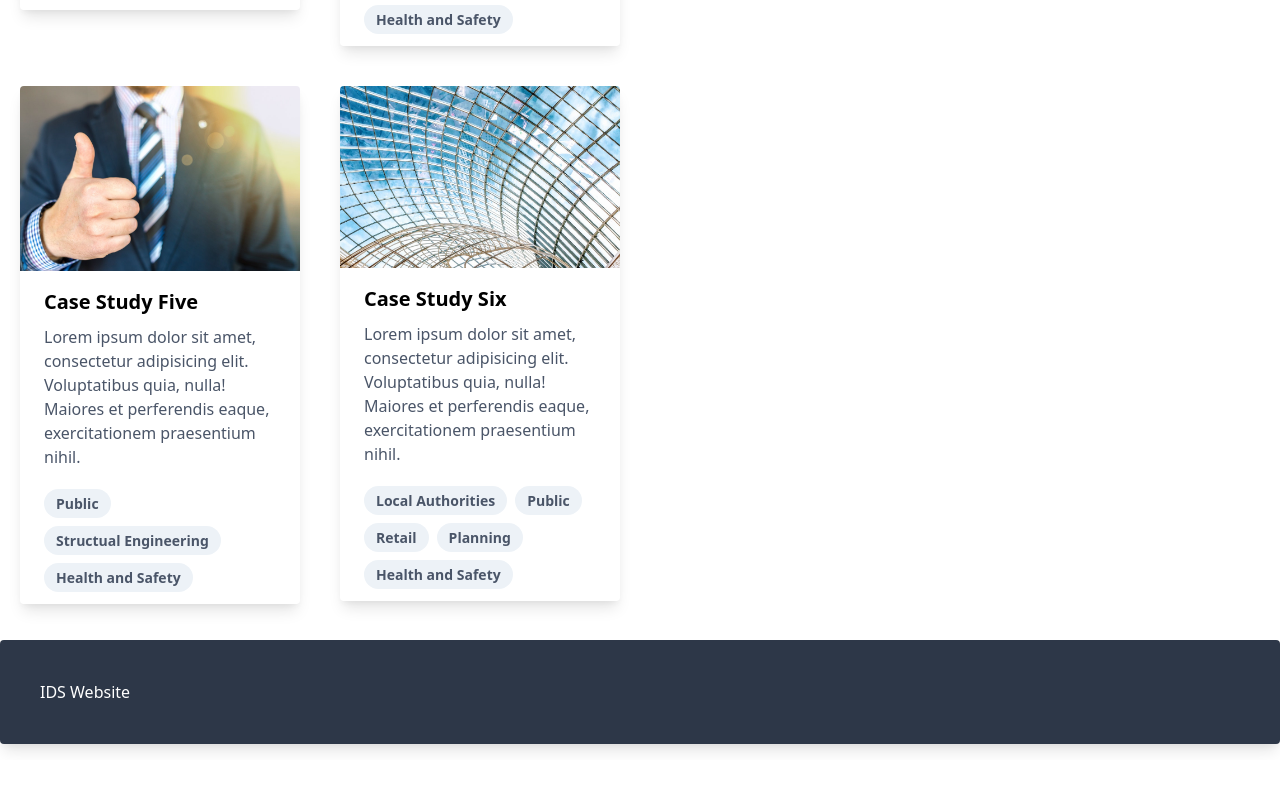
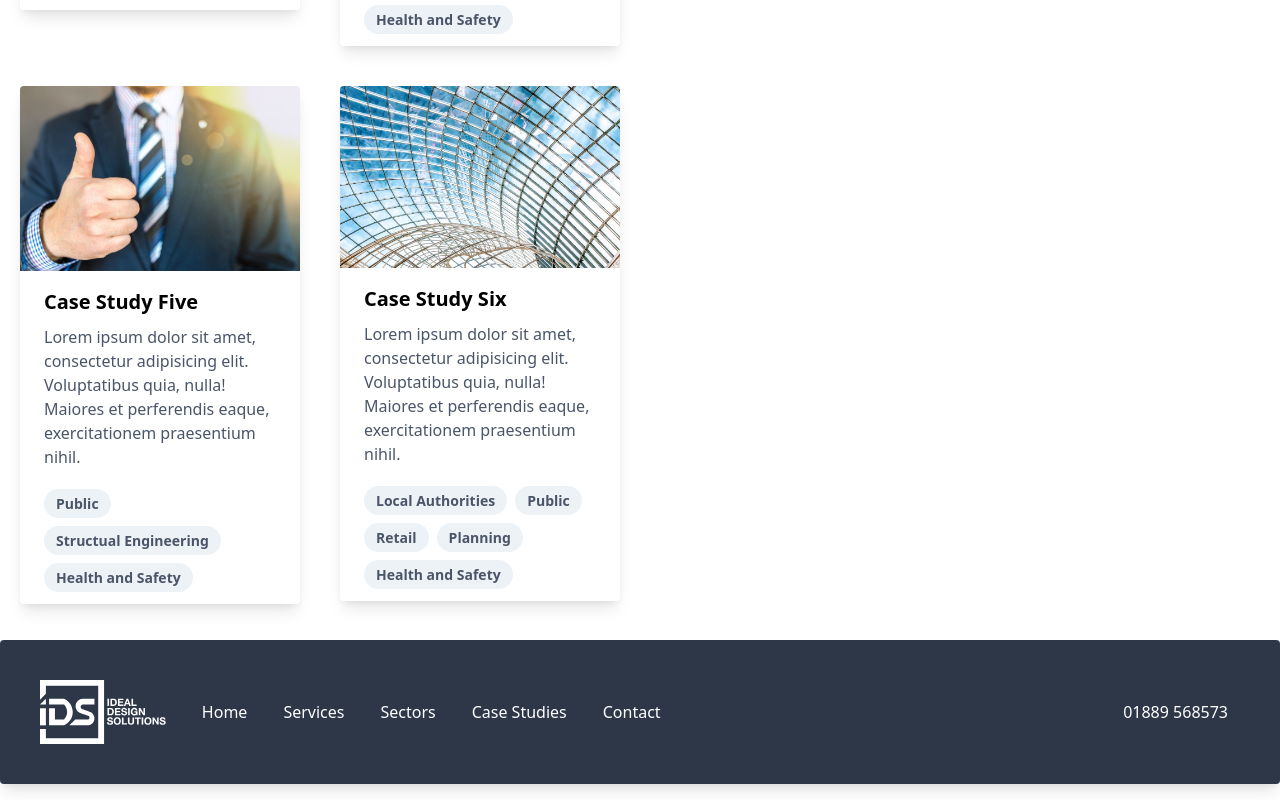
Before and after one commit to stevenalanwilson/ids-frontend-app, a Next.js app: page /casestudies in a window 1280 px wide. Shown: the part 880-1680 px from the top of the page. Before the commit the page ends 1640 px from the top, so only its background shows below. Built offline with nearby package versions, Linux system fonts and the light colour scheme.

Commit message:
Refactor footer component
- Add menu

```diff
--- a/components/Footer.js
+++ b/components/Footer.js
@@ -1,7 +1,49 @@
+import Link from 'next/link'
+
 function Footer () {
   return (
     <footer className='p-10 bg-gray-800 rounded overflow-hidden shadow-lg'>
-      <p className='text-white'>IDS Website</p>
+
+      <nav>
+        <ul className='flex items-center'>
+          <li className='mr-6'>
+            <Link href='/index'>
+              <a href='#'>
+                <img src='../ids-logo-white.svg' alt='Logo' className='h-16' />
+              </a>
+            </Link>
+          </li>
+          <li className='mr-3'>
+            <Link href='/index'>
+              <a className='inline-block text-white py-1 px-3 hover:underline' href='#'>Home</a>
+            </Link>
+          </li>
+          <li className='mr-3'>
+            <Link href='/services'>
+              <a className='inline-block text-white py-1 px-3 hover:underline' href='#'>Services</a>
+            </Link>
+          </li>
+          <li className='mr-3'>
+            <Link href='/sectors'>
+              <a className='inline-block text-white py-1 px-3 hover:underline' href='#'>Sectors</a>
+            </Link>
+          </li>
+          <li className='mr-3'>
+            <Link href='/casestudies'>
+              <a className='inline-block text-white py-1 px-3 hover:underline' href='#'>Case Studies</a>
+            </Link>
+          </li>
+          <li className='mr-3'>
+            <Link href='/contact'>
+              <a className='inline-block text-white py-1 px-3 hover:underline' href='#'>Contact</a>
+            </Link>
+          </li>
+          <li className='ml-auto'>
+            <a className='inline-block py-1 px-3  text-white cursor-not-allowed' href='#'>01889 568573</a>
+          </li>
+        </ul>
+      </nav>
+
     </footer>
   )
 }
```
